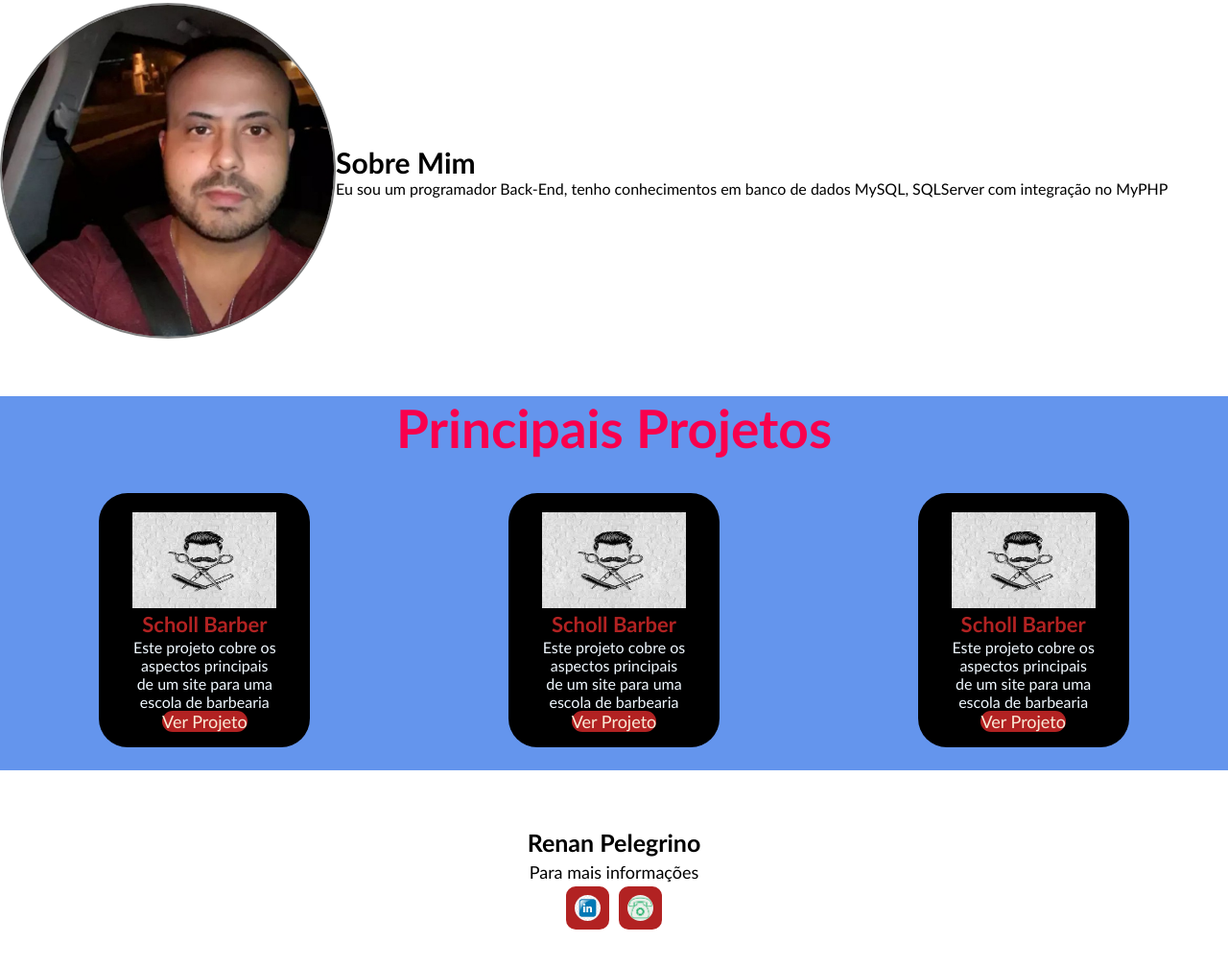
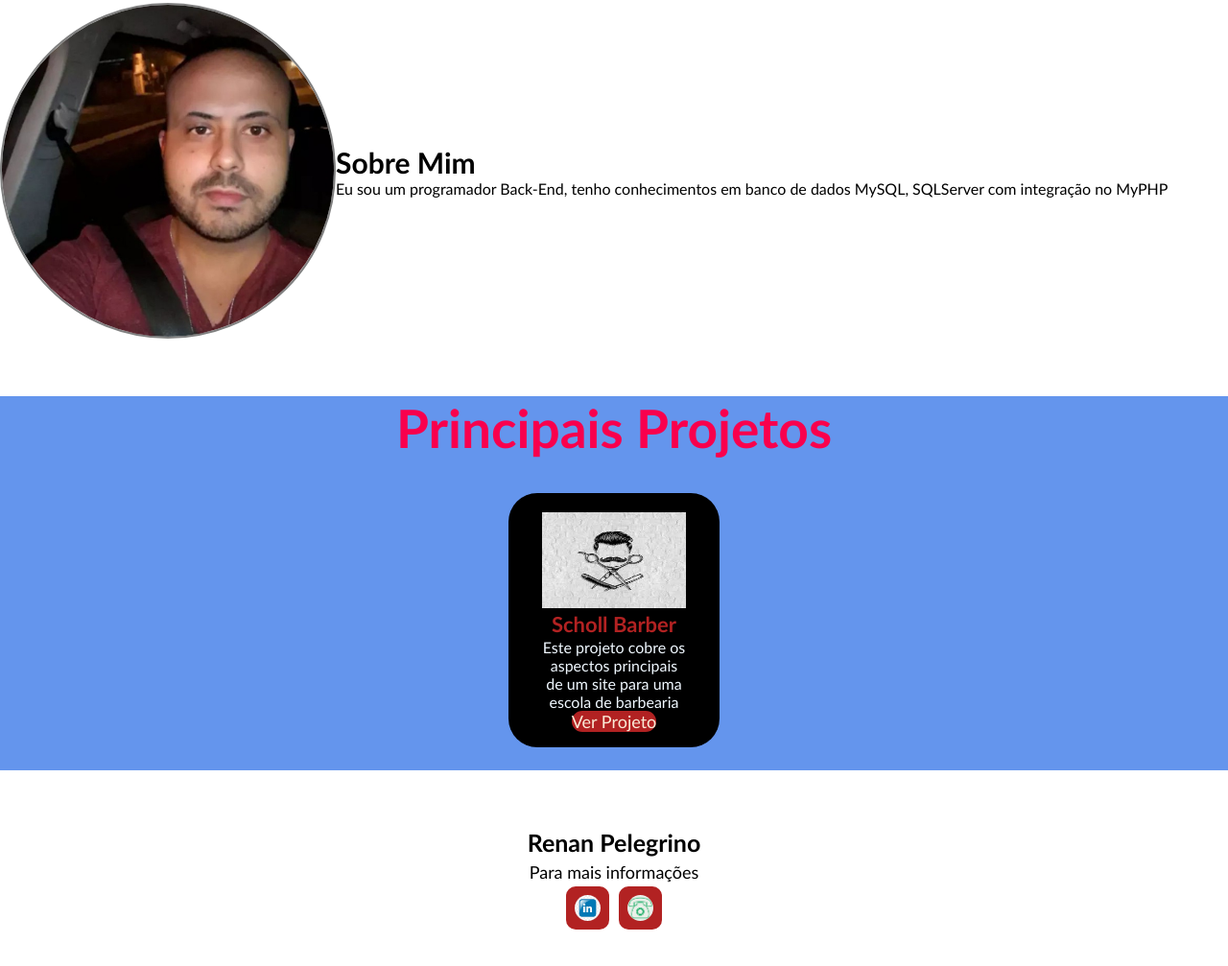
Before and after one commit to RENANPELEGRINO1990/My-First-Site, a plain HTML site: page index.html in a window 1280 px wide. Shown: the part 847-1854 px from the top of the page at 96% size. Drawn offline with Linux system fonts and the light colour scheme.

Commit message:
Alteração em Principais Projetos

```diff
--- a/index.html
+++ b/index.html
@@ -55,22 +55,7 @@
 
         </div>
 
-             <div class="icones">
-                <img src="./img/LogoCard.jpeg">
-                <h4>Scholl Barber</h4>
-                <p>Este projeto cobre os aspectos principais de um site para uma escola de barbearia </p>
-                 <a href="https://escoladobarbeiro.com/" target="_blank">
-                    <a>Ver Projeto</a>
-     </div>
 
-     <div class="icones">
-        <img src="./img/LogoCard.jpeg">
-        <h4>Scholl Barber</h4>
-        <p>Este projeto cobre os aspectos principais de um site para uma escola de barbearia </p>
-         <a href="https://escoladobarbeiro.com/" target="_blank">
-            <a>Ver Projeto</a>
-
-    </div>
 
         </div>
 
```
